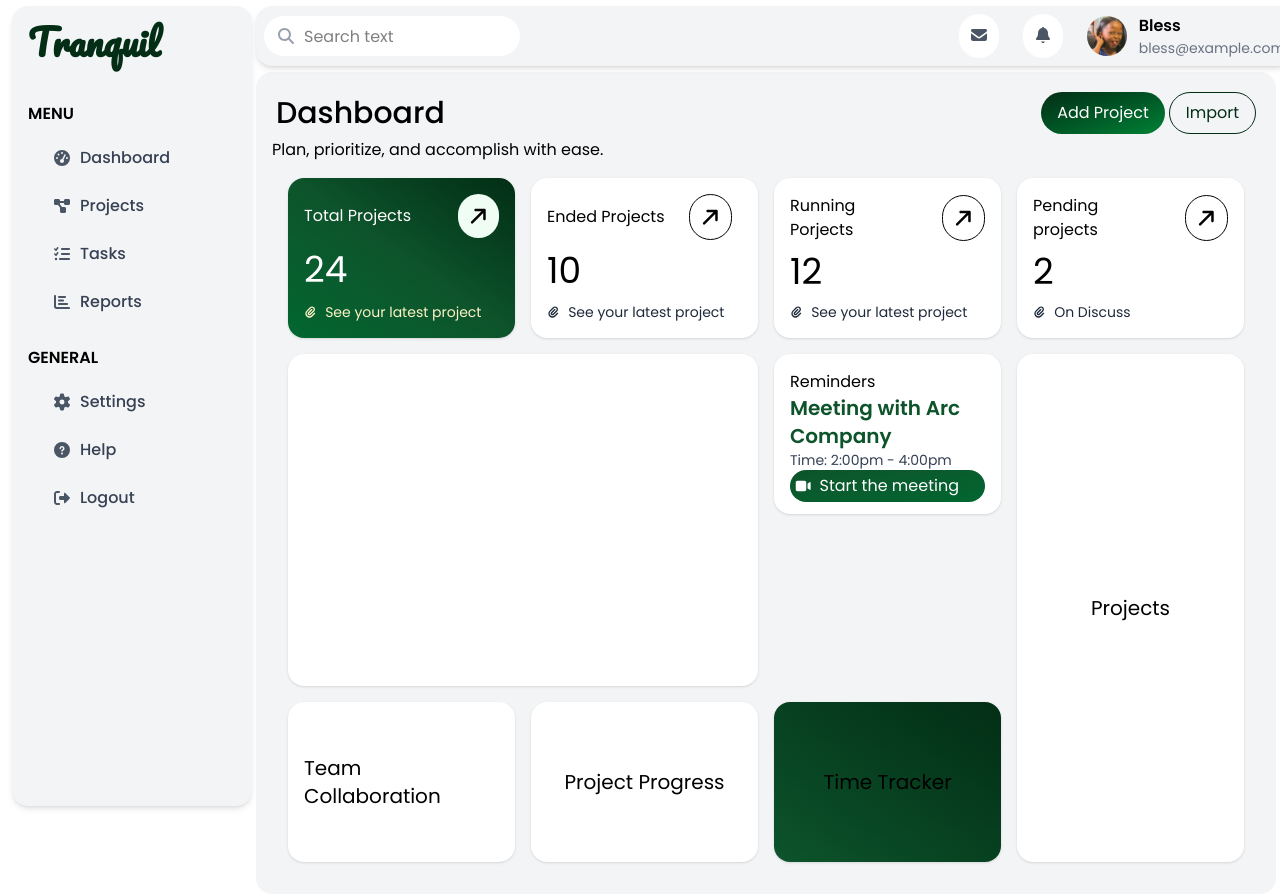
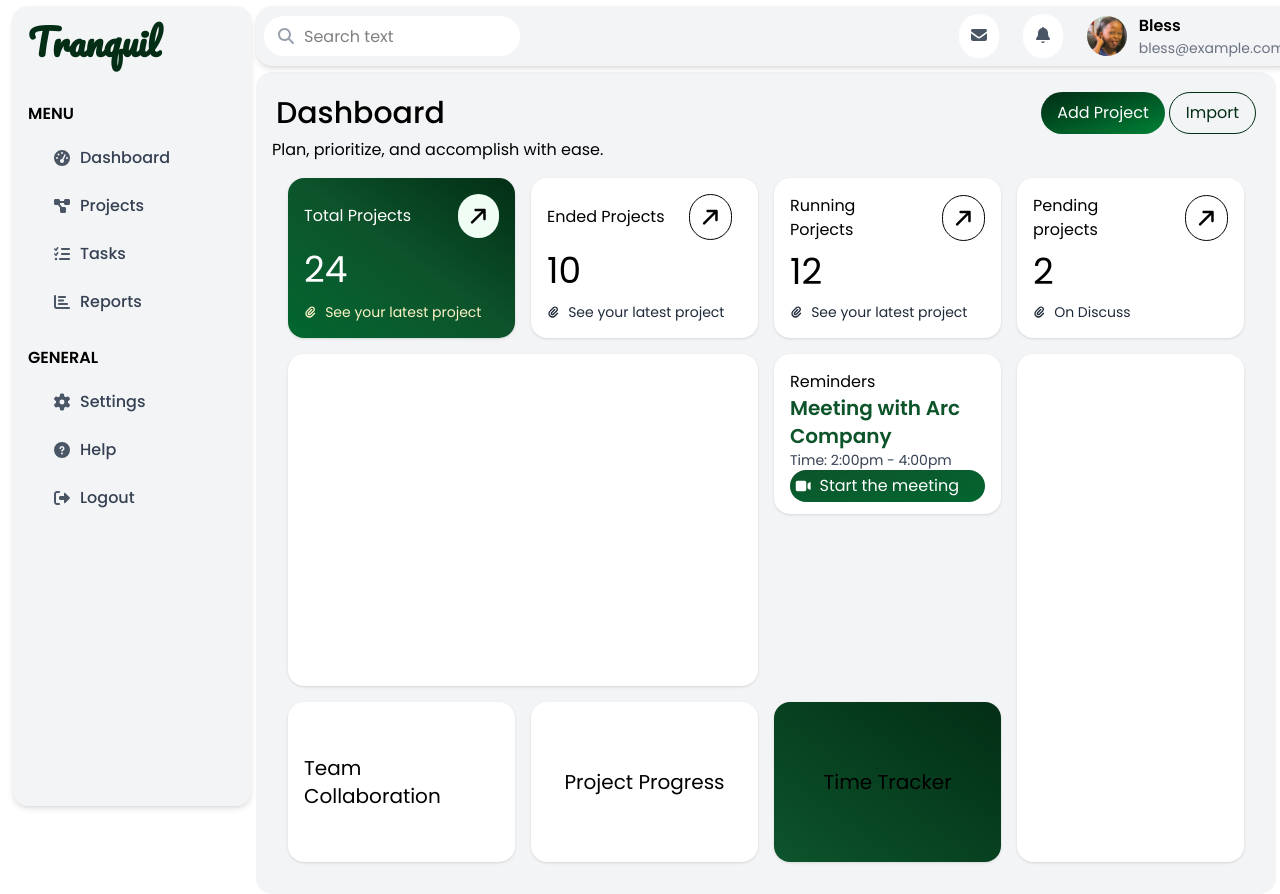
Before and after one commit to Blxss-T/Progress-Tracking-System-frontend, a React (Vite) app: page / in a window 1280 px wide. Built offline with nearby package versions, Linux system fonts and the light colour scheme; a web font is replaced by a local one.

Commit message:
Initial commit

```diff
--- a/src/components/Dashboard.jsx
+++ b/src/components/Dashboard.jsx
@@ -123,7 +123,7 @@ function Dashboard() {
         <p className='text-sm sm:text-base break-words'>Start the meeting</p></button>
     </div>
     <div className="bg-white row-span-2 rounded-2xl shadow p-4  flex items-center justify-center">
-      Projects
+        <div></div>
     </div>
 
     {/* Bottom Row  */}
```
